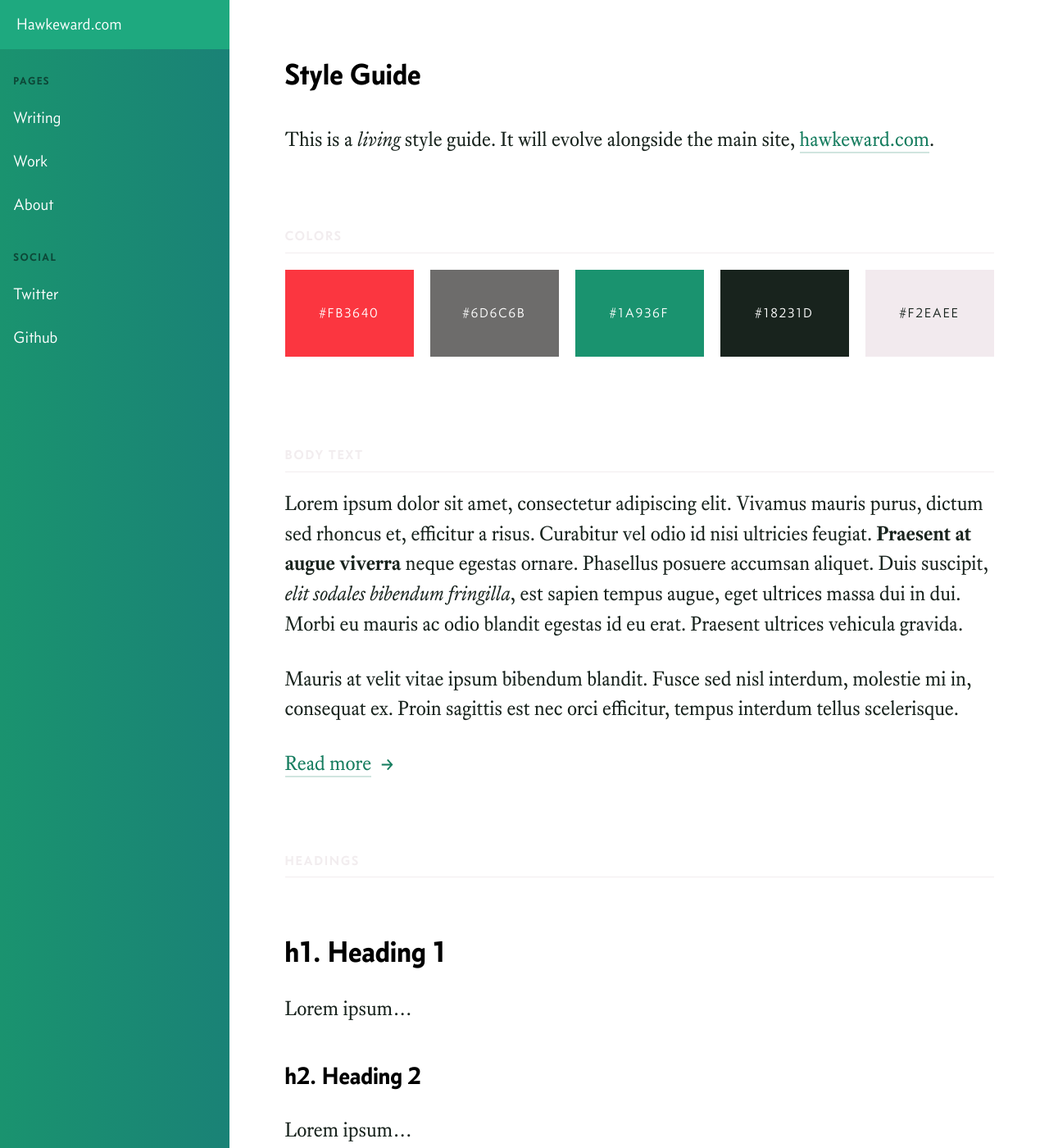
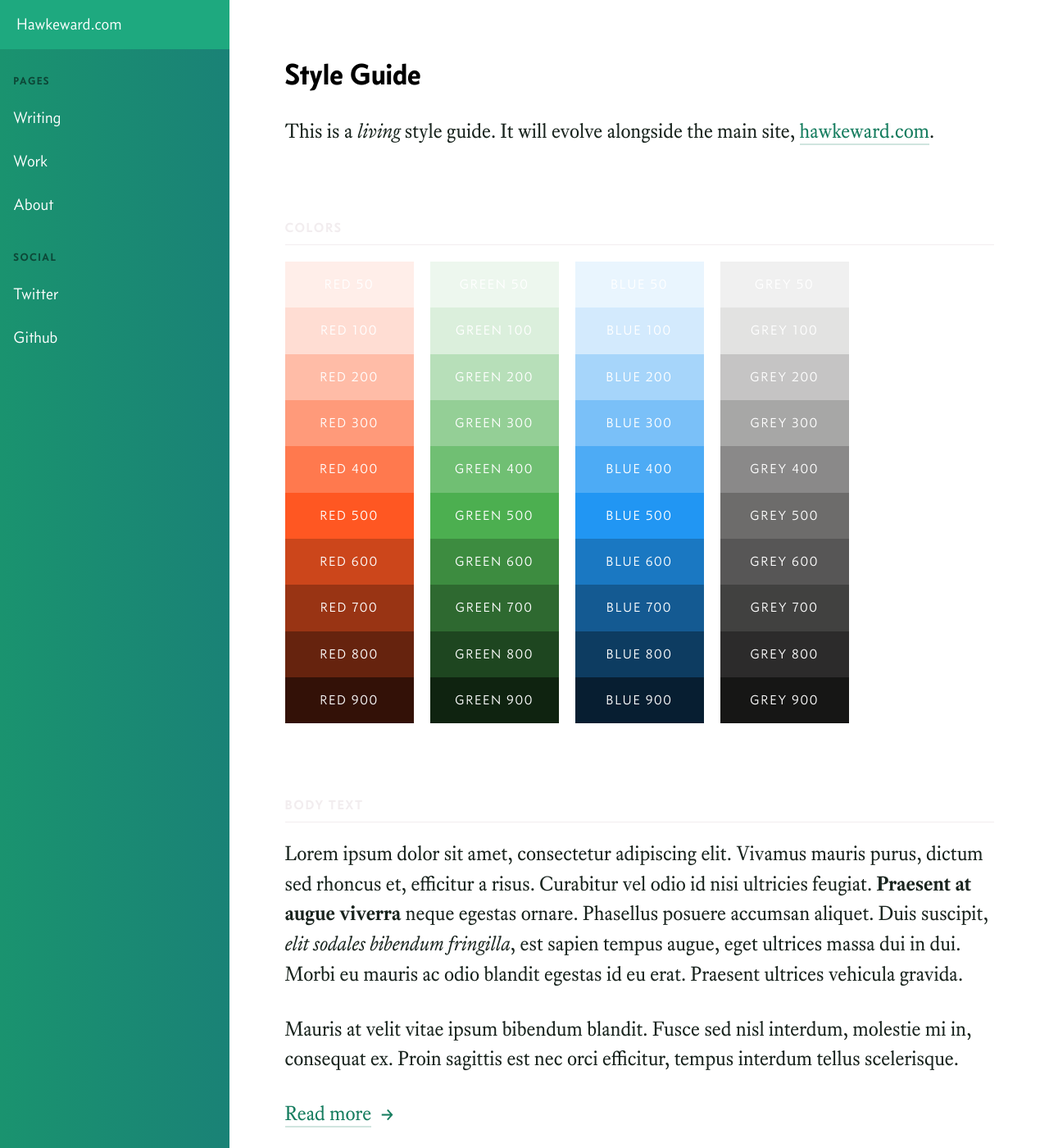
Before and after one commit to whbassignani/whbassignani.github.io, a Jekyll site: the page built from style-guide/index.html, in a window 1280 px wide and 1400 px high. Shown: the whole window at 82% size. Built offline with Jekyll 4.4.1, drawn with Linux system fonts in a browser that asks for light colours.

Commit message:
Working on a new color scheme

```diff
--- a/css/main.scss
+++ b/css/main.scss
@@ -6,6 +6,7 @@
 @import "normalize";
 
 @import "functions";
+@import "colors";
 @import "variables";
 @import "mixins";
 @import "flexbox";
--- /dev/null
+++ b/scss/_colors.scss
@@ -0,0 +1,36 @@
+// Base colors (the raw hues)
+// These come from Google Material Design's scheme
+$red:       #FF5722;
+$green:     #4CAF50;
+$blue:      #2196F3;
+$grey:      #6d6c6b;
+$white:     #FFF;
+$black:     #000;
+
+
+// Adjust the color colors
+// First, set the supported values (i.e. darkness/lightness)
+$value-list: 50, 100, 200, 300, 400, 500, 600, 700, 800, 900; // values
+
+// Create an empty Sass map
+$color-map: (); // empty map
+
+// Build $color-map dynamically by looping and merge Sass maps
+@each $color-value in $value-list {
+  // Create a temporary Sass map with new colors
+  $new: (
+    red-#{$color-value}: adjust-color-by-value($red, $color-value),
+    green-#{$color-value}: adjust-color-by-value($green, $color-value),
+    blue-#{$color-value}: adjust-color-by-value($blue, $color-value),
+    grey-#{$color-value}: adjust-color-by-value($grey, $color-value)
+  );
+
+  // Merge the temporary map into the official/permanent one
+  $color-map: map-merge($color-map, $new);
+
+  // Declare some helper color classes
+  .bg-red-#{$color-value} { background-color: get-color(red, $color-value); }
+  .bg-green-#{$color-value} { background-color: get-color(green, $color-value); }
+  .bg-blue-#{$color-value} { background-color: get-color(blue, $color-value); }
+  .bg-grey-#{$color-value} { background-color: get-color(grey, $color-value); }
+}
--- a/scss/_functions.scss
+++ b/scss/_functions.scss
@@ -4,9 +4,9 @@
  * -----------------------------------------------------------------------------
  * Raise a number to a given power.
  *
- * @param   number      $number         Number to raise.
- * @param   number      $power          Power to which it should be raised.
- * @return  number      $exponent       Number raised to exponent.
+ * @param   number      $number         Number to raise
+ * @param   number      $power          Power to which it should be raised
+ * @return  number      $exponent       Number raised to exponent
  */
 
 @function power($number, $power) {
@@ -30,10 +30,52 @@
  * -----------------------------------------------------------------------------
  * Converts pixels to rems
  *
- * @param   number      $size_pixels    Number to convert.
- * @return  number      -               Number converted to pixels.
+ * @param   number      $size_pixels    Number to convert
+ * @return  number      -               Number converted to pixels
  */
 
 @function rem($size_pixels) {
   @return $size_pixels / $type-base-size;
 }
+
+/**
+ * Color adjustment by value
+ * -----------------------------------------------------------------------------
+ * Adjusts raw hues based on a set value number between 0–1000
+ *
+ * @param   number      $hue            Hue to adjust
+ * @param   number      $value          Value by which to adjust the hue
+ * @return  number      -               Adjusted color
+ */
+
+@function adjust-color-by-value($hue, $value) {
+  @if $value < 500 {
+    @return mix($white, $hue, 0.2% * (500 - $value));
+  } @elseif $value > 500 {
+    @return mix($black, $hue, 0.2% * ($value - 500));
+  } @else {
+    @return $hue;
+  }
+}
+
+/**
+ * Get a color from the color scheme
+ * -----------------------------------------------------------------------------
+ * Recalls colors from $color-map, which holds the official color scheme
+ *
+ * @param   number      $hue            Hue family, a keyword
+ * @param   number      $value          Value from hue family to recall, number
+ * @return  number      -               Color requested
+ */
+
+@function get-color($hue, $value) {
+  @if map-has-key($color-map, #{$hue}-#{$value}) {
+    @return map-get($color-map, #{$hue}-#{$value});
+  }
+
+  @else {
+    @warn "Unfortunately, no value could be retrieved from `#{$hue}-#{$value}`. "
+        + "Please make sure it is defined in `$color-map` map.";
+    @return false;
+  }
+}
--- a/scss/_styleguide.scss
+++ b/scss/_styleguide.scss
@@ -1,10 +1,6 @@
 // Style guide styles
 .styleGuide-section {
   margin: 4rem 0;
-
-  &.intro {
-    margin-top: 2rem;
-  }
 }
 
 .styleGuide-section-header {
@@ -18,14 +14,16 @@
 
 // Swatches
 .swatch-list {
+  margin: 0;
   padding: 0;
 }
 
 .swatch {
   float: left;
-  margin-bottom: $gutter-small;
-  padding: $gutter-large $gutter-small;
+  margin: 0;
+  padding: $gutter-small;
   width: calc((100% - #{$gutter-small}) / 2);
+  list-style: none;
   color: $white;
   font-family: $sans-serif;
   font-size: $type-minus-one;
@@ -40,6 +38,10 @@
 
   &:nth-child(2n + 3) {
     margin-left: 0;
+  }
+
+  &.invert-label-color {
+    color: $dark-grey;
   }
 
   @media ($bp-small) {
@@ -63,10 +65,6 @@
   }
 }
 
-.swatch-label--dark {
-  color: $dark-grey;
-}
-
 
 // Sample article styles
 .sampleArticle-divider {
--- a/style-guide/index.html
+++ b/style-guide/index.html
@@ -2,22 +2,20 @@
 title: Style Guide
 ---
 
-  <section class="styleGuide-section intro">
-    <p>This is a <em>living</em> style guide. It will evolve alongside the main site, <a href="//hawkeward.com">hawkeward.com</a>.</p>
-  </section>
+  <p>This is a <em>living</em> style guide. It will evolve alongside the main site, <a href="//hawkeward.com">hawkeward.com</a>.</p>
 
   <section class="styleGuide-section">
     <h2 class="styleGuide-section-header">Colors</h2>
 
+{% assign value_list = "50|100|200|300|400|500|600|700|800|900" | split: "|" %}
+{% for value in value_list %}
     <ul class="swatch-list cf">
-      <li class="swatch" style="background-color: #fb3640">#fb3640</li>
-      <li class="swatch" style="background-color: #6d6c6b">#6d6c6b</li>
-      <li class="swatch" style="background-color: #1a936f">#1a936f</li>
-      <li class="swatch" style="background-color: #18231d">#18231d</li>
-      <li class="swatch" style="background-color: #f2eaee">
-        <span class="swatch-label--dark">#f2eaee</span>
-      </li>
+      <li class="swatch bg-red-{{ value }}">Red {{ value }}</li>
+      <li class="swatch bg-green-{{ value }}">Green {{ value }}</li>
+      <li class="swatch bg-blue-{{ value }}">Blue {{ value }}</li>
+      <li class="swatch bg-grey-{{ value }}">Grey {{ value }}</li>
     </ul>
+{% endfor %}
   </section>
 
   <section class="styleGuide-section">
```
